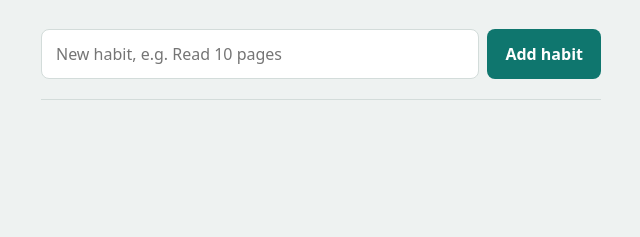
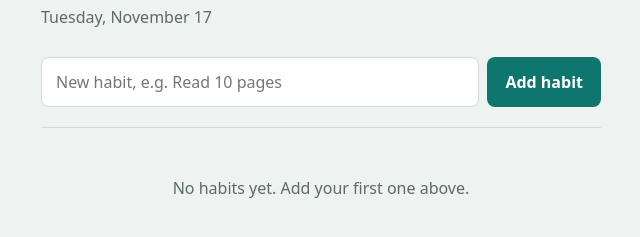
Before and after one commit to Kothman72/my-ad, a plain HTML site: page index.html in a window 1280 px wide. Shown: the part 87-324 px from the top of the page, without its empty margins (319-959 px from the left). Drawn offline with Linux system fonts and the light colour scheme; files that its build step writes are made by us from their sources.

Commit message:
Prepare project for Vercel deployment

```diff
--- a/index.html
+++ b/index.html
@@ -4,7 +4,7 @@
   <meta charset="UTF-8">
   <meta name="viewport" content="width=device-width, initial-scale=1">
   <title>Habit Tracker</title>
-  <link rel="stylesheet" href="css/style.css">
+  <link rel="stylesheet" href="./style.css">
 </head>
 <body>
   <main class="app">
@@ -23,6 +23,6 @@
     <ul id="habit-list"></ul>
     <p id="empty-state" hidden>No habits yet. Add your first one above.</p>
   </main>
-  <script src="js/app.js"></script>
+  <script src="./app.js"></script>
 </body>
 </html>
```
Also changed, not shown: vercel.json (added), 1 other file.
